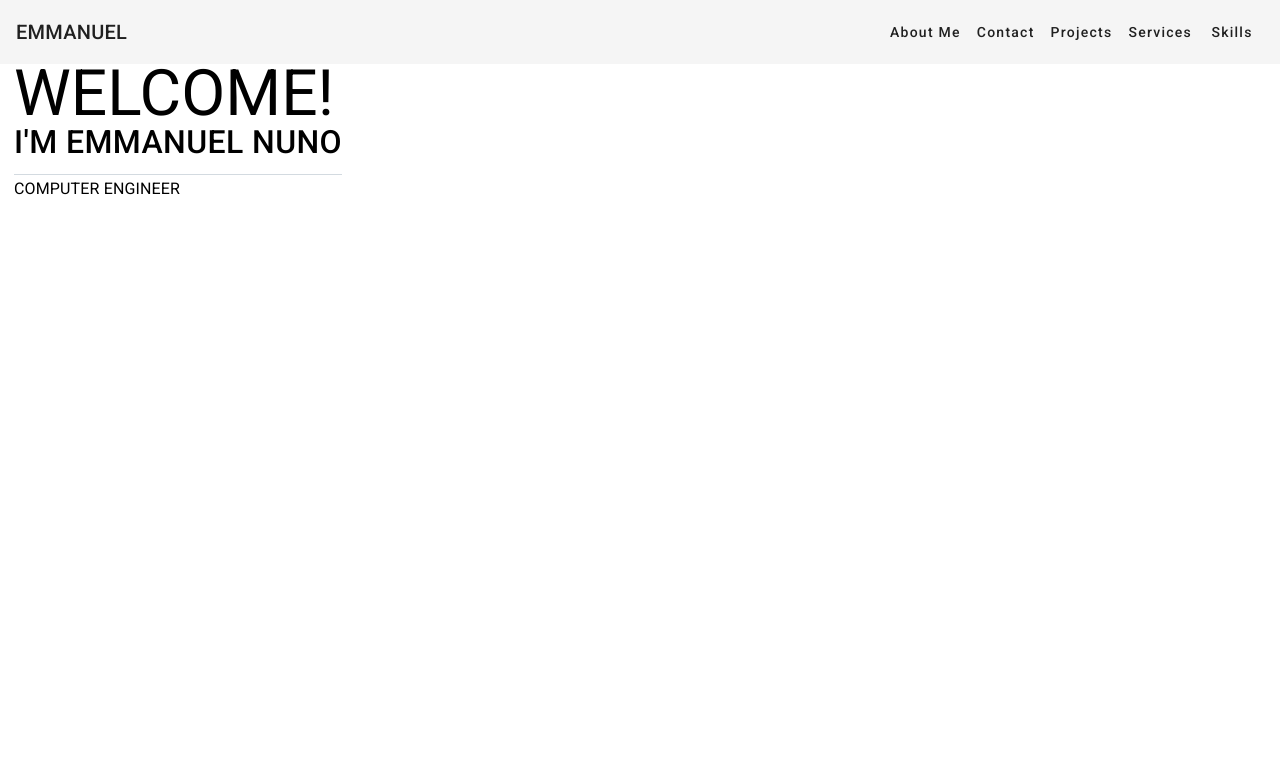
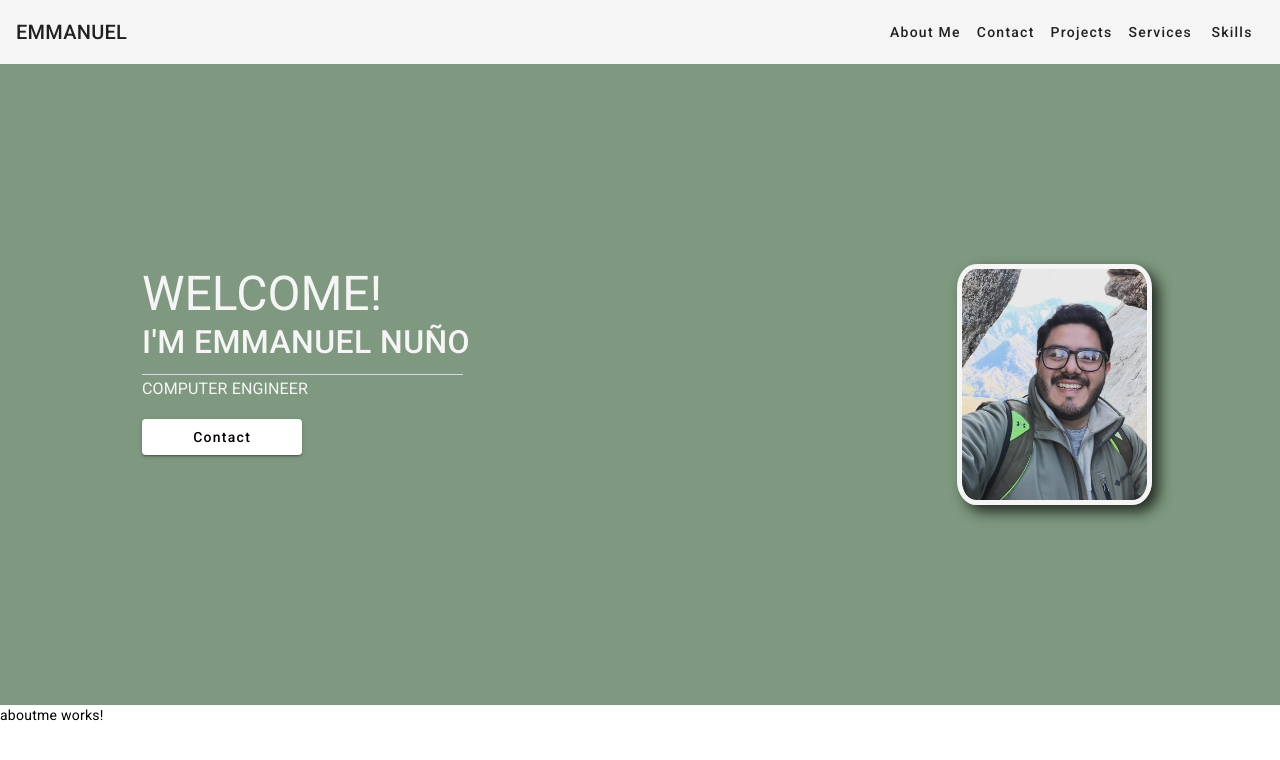
Before and after one commit to emmanuelnunoe/emmanuelnunoe, an Angular app in the folder website/emmanuelnuno/: page / in a window 1280 px wide. Shown: the top 760 px of the page. Built offline with nearby package versions, Linux system fonts and the light colour scheme.

Commit message:
added emmanuel profile photo

```diff
--- a/website/emmanuelnuno/src/app/app.component.css
+++ b/website/emmanuelnuno/src/app/app.component.css
@@ -1,13 +1,40 @@
+*, *::before, *::after {
+  box-sizing: border-box;
+}
+
+body {
+  margin: 0;
+  font-family: 'Roboto', sans-serif;
+  font-size: 1.3rem;
+}
+
+h1 {
+  font-size: 3rem;
+  margin-top: 0;
+}
+
+
+.container {
+  width: 80%;
+  max-width: 1100px;
+  margin: 0 auto;
+}
+.row{
+    display:flex;
+}
+.col {
+  width: 100%;
+}
+
+.welcome {
+  padding: 200px 0;
+  background-color: #7e997f;
+  color: whitesmoke;
+}
 .welcome-text {
   padding: 1em;
-/*  text-align: center;
-*/  position: absolute;
-/*  top: 30%;
-  left: 20%;*/
-}
+  width:81%
 
-h1{
-    font-size:4rem;
 }
 
 h2{
@@ -16,6 +43,7 @@ h2{
 
 .mat--divider{
     background-color:aliceblue;
+    width:40%;
 }
 .backgorund-img{
    background-position:center;
@@ -23,3 +51,20 @@ h2{
    width:100%;
    background-blend-mode:hard-light;
 }
+
+
+img {
+  max-width: 100%;
+}
+
+.profile-photo {
+  border-radius: 10%;
+  width: 19%;
+  align-self: flex-start;
+  border: 5px solid whitesmoke;
+  box-shadow: #000000b5 7px 7px 14px;
+}
+
+.contact-button{
+    width:20%;
+}
--- a/website/emmanuelnuno/src/app/app.component.html
+++ b/website/emmanuelnuno/src/app/app.component.html
@@ -1,10 +1,15 @@
 <app-navbar>
 </app-navbar>
-<div>
-  <div class="welcome-text">
-    <h1>WELCOME!</h1>
-    <h2>I'M EMMANUEL NUNO</h2>
-    <mat-divider class="mat--divider"></mat-divider>
-    <h3>COMPUTER ENGINEER</h3>
+<section class="welcome">
+  <div class="row container">
+    <div class="welcome-text">
+      <h1>WELCOME!</h1>
+      <h2>I'M EMMANUEL NUÑO</h2>
+      <mat-divider class="mat--divider"></mat-divider>
+      <h3>COMPUTER ENGINEER</h3>
+      <button mat-raised-button  class="contact-button">Contact</button>
+    </div>
+    <img src="../assets/EmmaneulProfile.jpg" alt="Emmanuel Profile Photo" class="profile-photo"/>
   </div>
-</div>
+</section>
+<app-aboutme></app-aboutme>
```
Also changed, not shown: website/emmanuelnuno/src/assets/EmmaneulProfile.jpg (added).
